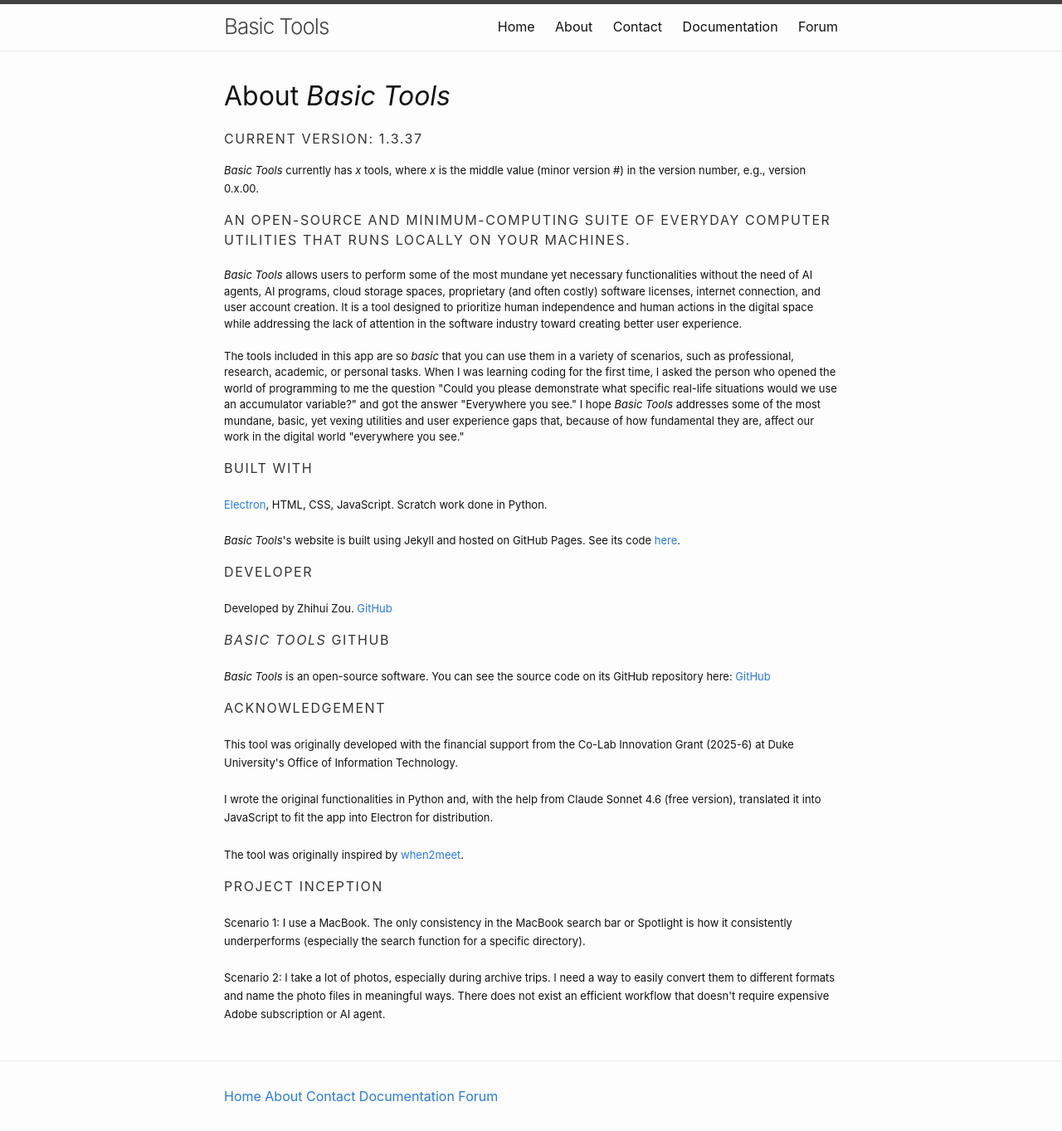
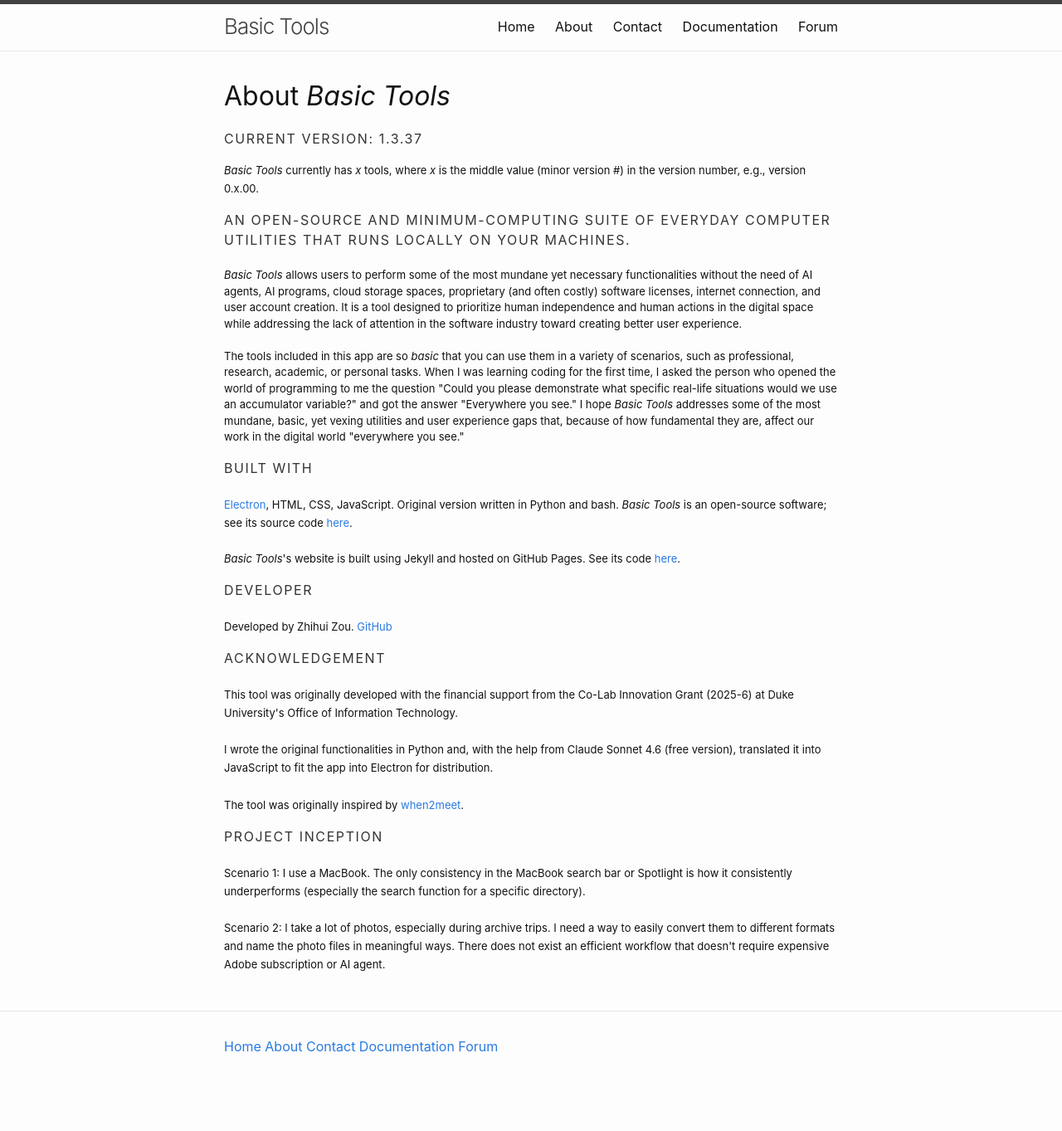
Before and after one commit to zzou21/BasicToolsWeb, a Jekyll site: the page built from about/index.html, in a window 1280 px wide. Shown: the whole page at 83% size. Built offline with Jekyll 4.4.1, drawn with Linux system fonts in a browser that asks for light colours; after the commit the page ends 1303 px from its top, so only the background shows below that.

Commit message:
updated language

```diff
--- a/about/index.html
+++ b/about/index.html
@@ -29,7 +29,7 @@
 
 <section class="section">
   <p class="label">Built with</p>
-  <p class="body"><a href="https://www.electronjs.org/" target="_blank" rel="noopener noreferrer">Electron</a>, HTML, CSS, JavaScript. Scratch work done in Python.</p>
+  <p class="body"><a href="https://www.electronjs.org/" target="_blank" rel="noopener noreferrer">Electron</a>, HTML, CSS, JavaScript. Original version written in Python and bash. <i>Basic Tools</i> is an open-source software; see its source code <a href="https://github.com/zzou21/BasicTools" target="_blank" rel="noopener noreferrer">here</a>.</p>
   <p class="body"><i>Basic Tools</i>'s website is built using Jekyll and hosted on GitHub Pages. See its code <a href="https://github.com/zzou21/BasicToolsWeb" target="_blank" rel="noopener noreferrer">here</a>.</p>
 </section>
 
@@ -37,13 +37,6 @@
   <p class="label">Developer</p>
   <p class="body">
     Developed by Zhihui Zou. <a href="https://github.com/zzou21" target="_blank" rel="noopener noreferrer">GitHub</a>
-  </p>
-</section>
-
-<section class="section">
-  <p class="label"><i>Basic Tools</i> GitHub</p>
-  <p class="body">
-    <i>Basic Tools</i> is an open-source software. You can see the source code on its GitHub repository here: <a href="https://github.com/zzou21/BasicTools" target="_blank" rel="noopener noreferrer">GitHub</a>
   </p>
 </section>
 
```
